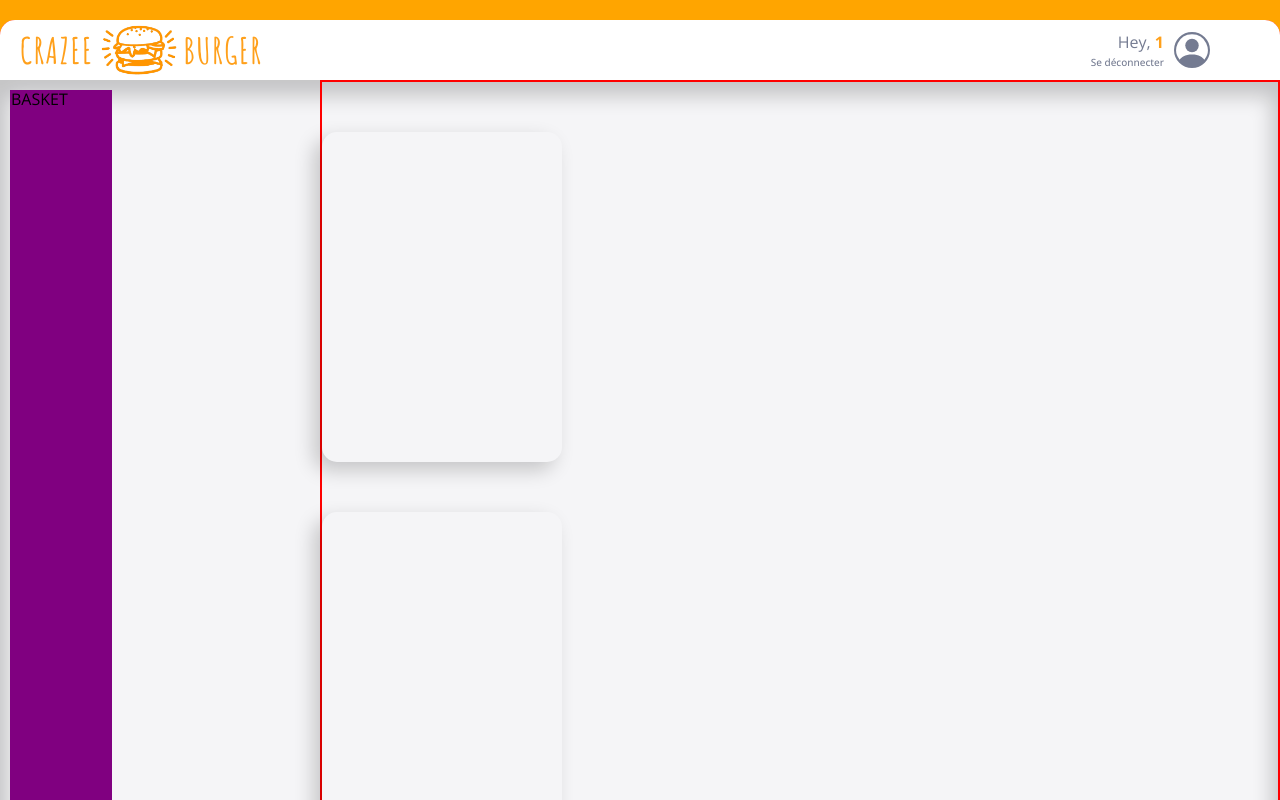
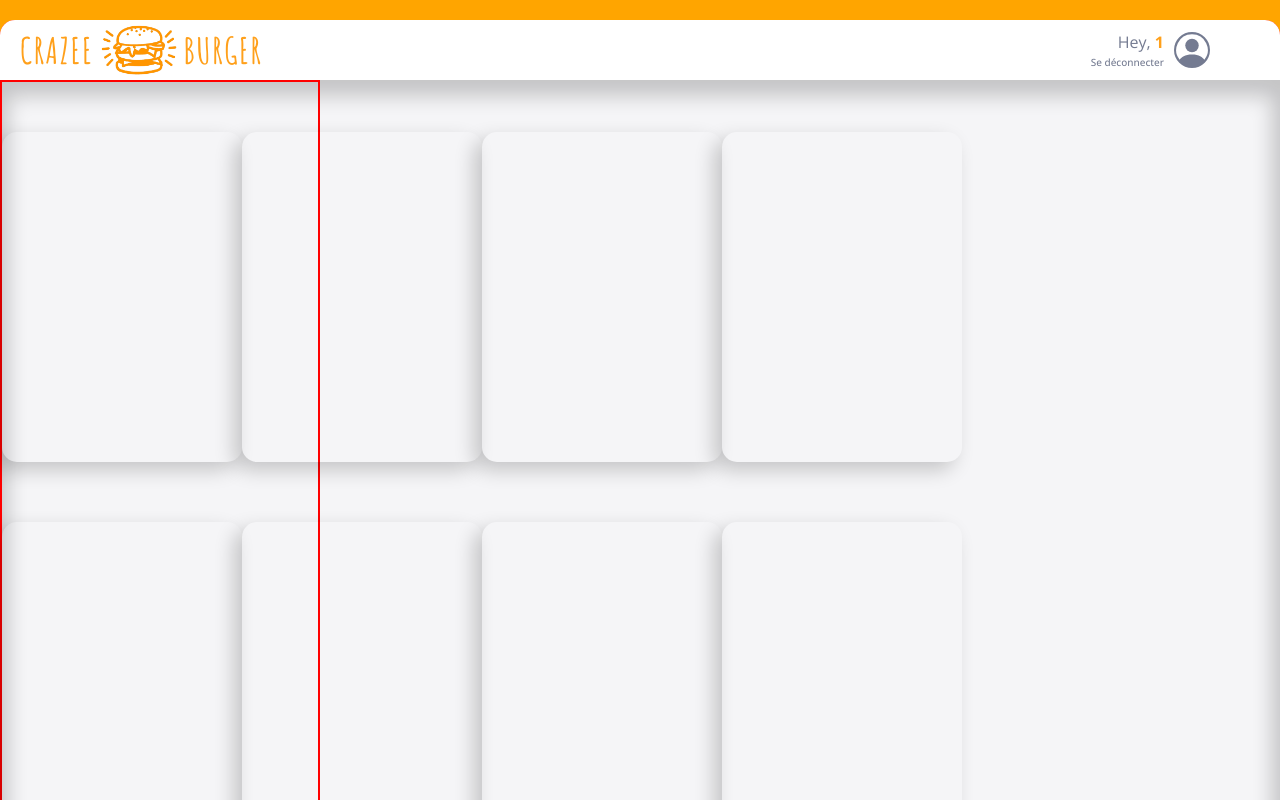
Before and after one commit to yoannlg/site-react-training, a React (Vite) app: page /order/1 in a window 1280 px wide. Shown: the top 800 px of the page. Built offline with nearby package versions, Linux system fonts and the light colour scheme; the HTML template or start-up script is replaced by a standard one.

Commit message:
🚚 F05: Arrangement des fichers du projet

```diff
--- a/src/components/pages/order/OrderPage.jsx
+++ b/src/components/pages/order/OrderPage.jsx
@@ -1,8 +1,8 @@
 import { useParams } from "react-router-dom";
-import NavBar from "./NavBar";
 import styled from "styled-components";
-import Main from "./Main";
+import Main from "./main/Main";
 import { theme } from "../../../theme";
+import NavBar from "./navbar/NavBar";
 
 export default function OrderPage() {
   const { userName } = useParams();
--- a/src/components/pages/order/Main.jsx
+++ b/src/components/pages/order/main/Main.jsx
@@ -1,8 +1,8 @@
 import styled from "styled-components";
-import { theme } from "../../../theme";
-import Card from "../../reusable-ui/Card";
+import { theme } from "../../../../theme";
+import Card from "../../../reusable-ui/Card";
 import { useState } from "react";
-import { fakeMenu1, fakeMenu2 } from "../../../fakeData/fakeMenu";
+import { fakeMenu1, fakeMenu2 } from "../../../../fakeData/fakeMenu";
 
 export default function Main() {
   //state
@@ -14,10 +14,11 @@ export default function Main() {
   //render
   return (
     <MainStyled className="main">
-      <div className="basket">BASKET</div>
+      {/* <div className="basket">BASKET</div> */}{" "}
+      {/* AJOUT DE LA PARTIE PANNIER EN ANTICIPATION D4UN FUTURE TICKET */}
       <div className="menu">
-        {fakeMenu2.map(() => (
-          <Card />
+        {fakeMenu2.map((menu) => (
+          <Card key={menu.id} />
         ))}
         {/*<Card name="UN" className="green" />
         <Card name="DEUX" className="green" />
@@ -50,8 +51,9 @@ const MainStyled = styled.div`
   }
   .menu {
     flex: 1;
+    display: grid;
     border: 2px solid red;
-    //grid-template-columns: 350px 350px 350px 350px;
+    grid-template-columns: 350px 350px 350px 350px;
     //grid-template-columns: repeat(4, 350px);
     grid-template-columns: repeat(4, 1fr);
     gap: 10px 0px;
--- a/src/components/pages/order/NavBar.jsx
+++ b/src/components/pages/order/navbar/NavBar.jsx
@@ -1,8 +1,8 @@
 import styled from "styled-components";
-import Logo from "../../reusable-ui/Logo";
+import Logo from "../../../reusable-ui/Logo";
 import NavBarRightSide from "./NavBarRightSide";
-import { theme } from "../../../theme";
-import { refreshPage } from "../../../utils/windows";
+import { theme } from "../../../../theme";
+import { refreshPage } from "../../../../utils/windows";
 
 export default function NavBar({ userName }) {
   //state
--- a/src/components/pages/order/Profile.jsx
+++ b/src/components/pages/order/navbar/Profile.jsx
@@ -1,7 +1,7 @@
 import { BsPersonCircle } from "react-icons/bs";
 import { Link } from "react-router-dom";
 import styled from "styled-components";
-import { theme } from "../../../theme";
+import { theme } from "../../../../theme";
 
 export default function Profile({ userName }) {
   return (
```
Also changed, not shown: src/components/pages/order/navbar/NavBarRightSide.jsx (renamed from src/components/pages/order/NavBarRightSide.jsx).
